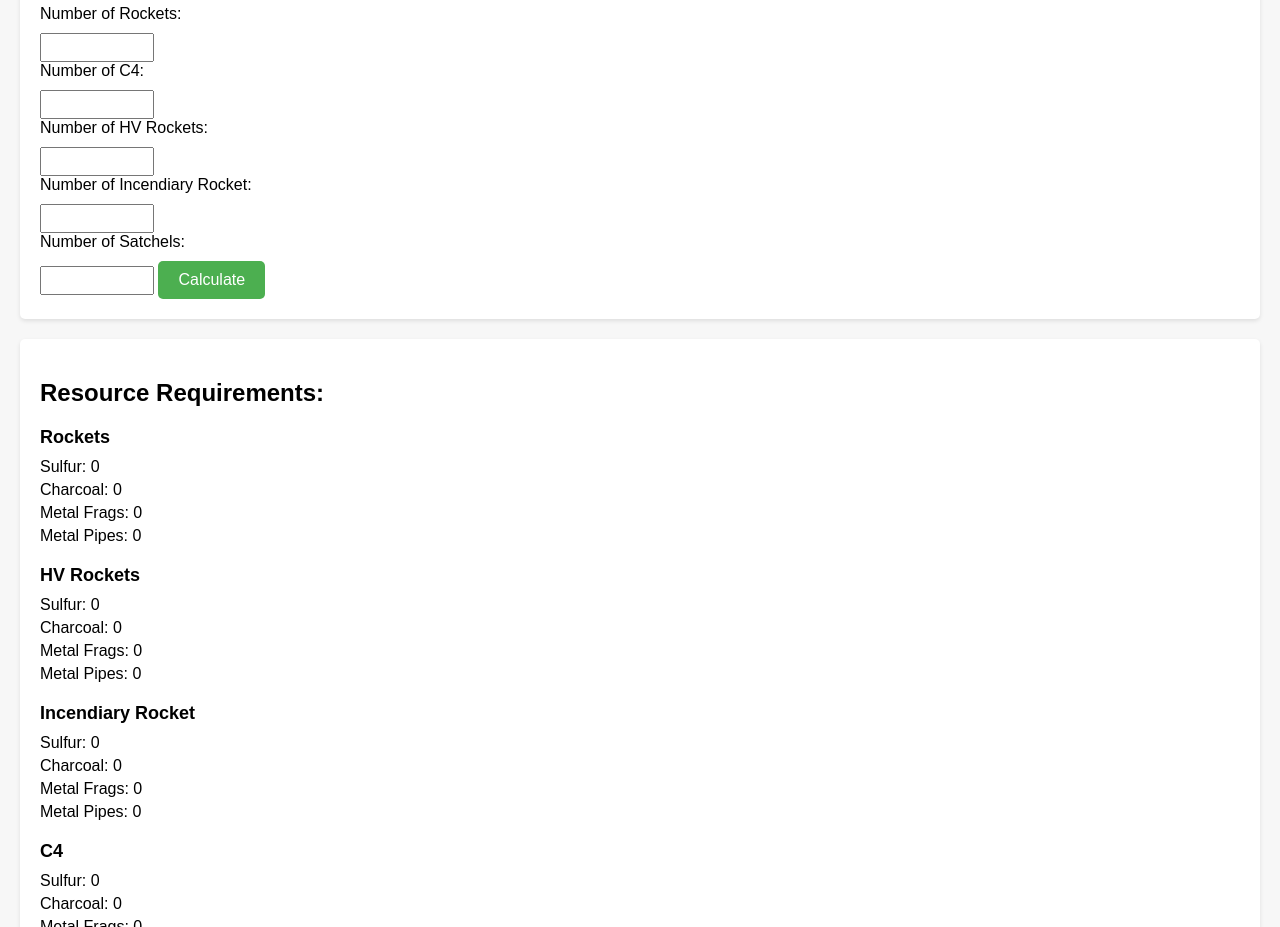
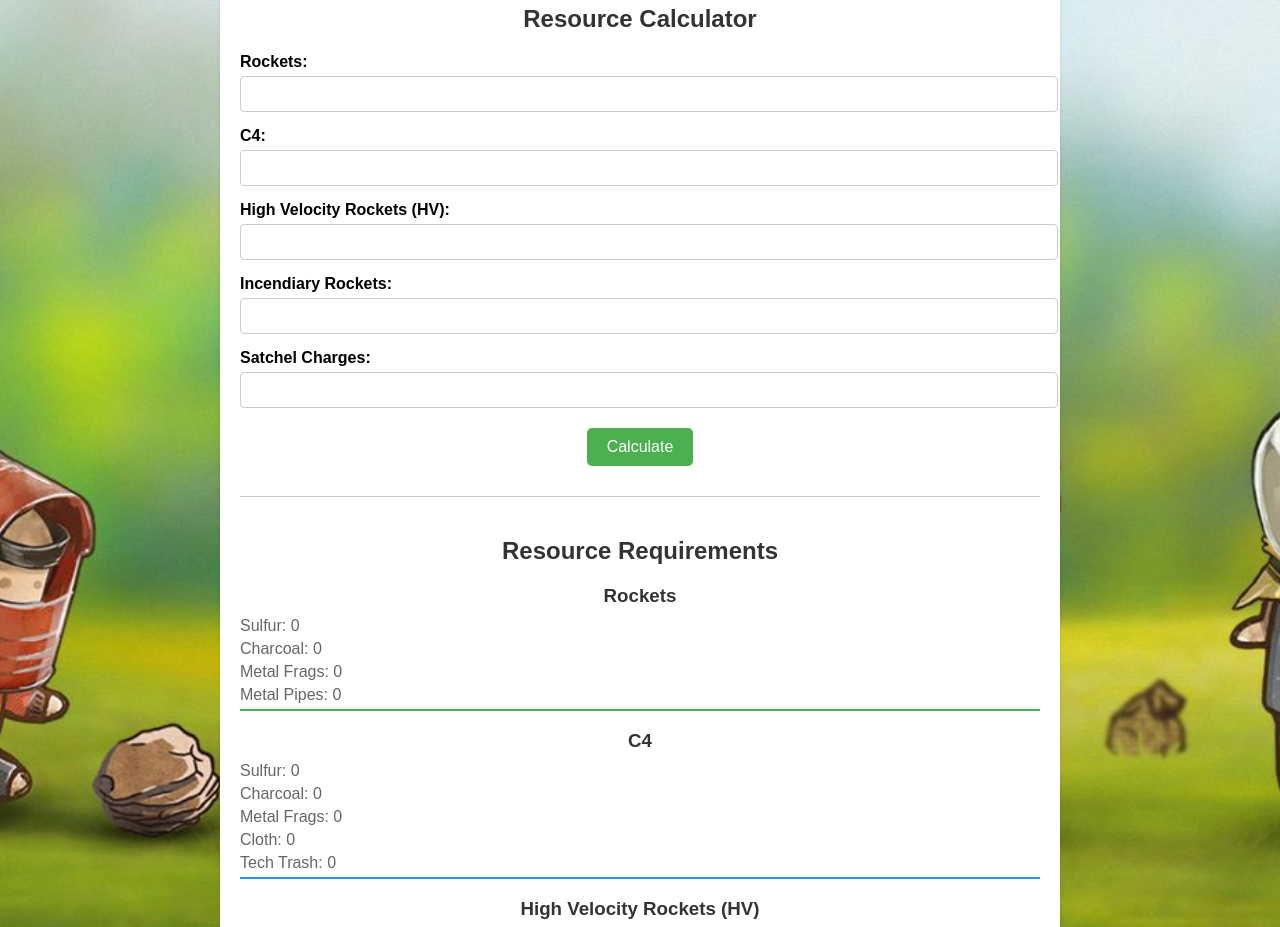
Before and after one commit to OfficialReverseLabs/rust-item-calculator, a plain HTML site: page HTML/index.html in a window 1280 px wide. Shown: the part 113-1040 px from the top of the page. Drawn offline with Linux system fonts and the light colour scheme.

Commit message:
make it look nicer

```diff
--- a/CSS/styles.css
+++ b/CSS/styles.css
@@ -3,32 +3,48 @@ body {
     background-color: #f7f7f7;
     margin: 0;
     padding: 20px;
+    background-image: url('../Resources/rust-background.jpg');
+    background-repeat: no-repeat;
+    background-size: cover;
+    background-position: center;
   }
 
-  h1 {
-    text-align: center;
-    margin-bottom: 20px;
-  }
-
-  #input-section {
+  .container {
+    max-width: 800px;
+    margin: 0 auto;
     background-color: #fff;
     padding: 20px;
     border-radius: 5px;
     box-shadow: 0 2px 4px rgba(0, 0, 0, 0.1);
-    margin-bottom: 20px;
   }
 
-  #input-section label {
-    display: block;
-    margin-bottom: 10px;
+  h1, h2, h3 {
+    text-align: center;
+    margin-bottom: 20px;
+    color: #333;
   }
 
-  #input-section input[type="number"] {
-    width: 100px;
-    padding: 5px;
+  .item {
+    margin-bottom: 15px;
   }
 
-  #input-section button {
+  label {
+    display: block;
+    margin-bottom: 5px;
+    font-weight: bold;
+  }
+
+  input[type="number"] {
+    width: 100%;
+    padding: 8px;
+    font-size: 16px;
+    border: 1px solid #ccc;
+    border-radius: 4px;
+  }
+
+  button {
+    display: block;
+    margin: 20px auto;
     padding: 10px 20px;
     background-color: #4caf50;
     color: #fff;
@@ -38,26 +54,43 @@ body {
     font-size: 16px;
   }
 
-  #input-section button:hover {
+  button:hover {
     background-color: #45a049;
   }
 
-  #output-section {
-    background-color: #fff;
-    padding: 20px;
-    border-radius: 5px;
-    box-shadow: 0 2px 4px rgba(0, 0, 0, 0.1);
-  }
-
   .resource-requirements {
-    margin-bottom: 20px;
+    margin-top: 30px;
+    padding-top: 20px;
+    border-top: 1px solid #ccc;
   }
 
   .resource-requirements h3 {
-    font-size: 18px;
     margin-bottom: 10px;
+    color: #333;
   }
 
   .resource-requirements p {
     margin: 5px 0;
+    color: #666;
   }
+
+  /* Colors for specific items */
+  #rockets-resources {
+    border-bottom: 2px solid #4caf50;
+  }
+
+  #c4-resources {
+    border-bottom: 2px solid #2196f3;
+  }
+
+  #hv-resources {
+    border-bottom: 2px solid #ff9800;
+  }
+
+  #flaming-resources {
+    border-bottom: 2px solid #f44336;
+  }
+
+  #satchel-resources {
+    border-bottom: 2px solid #9c27b0;
+  }
--- a/HTML/index.html
+++ b/HTML/index.html
@@ -1,59 +1,49 @@
 <!DOCTYPE html>
-<html>
+<html lang="en">
 <head>
-  <title>Rust Item Calculator</title>
-  <link rel="stylesheet" type="text/css" href="../CSS/styles.css">
+  <meta charset="UTF-8">
+  <meta name="viewport" content="width=device-width, initial-scale=1.0">
+  <title>Rust Calculator</title>
+  <link rel="stylesheet" href="../CSS/styles.css">
 </head>
 <body>
-  <h1>Rust Item Calculator</h1>
-
+  <div class="container">
+    <h1>Rust Calculator</h1>
     <div id="input-section">
-    <label for="rockets-input">Number of Rockets:</label>
+      <h2>Resource Calculator</h2>
+      <div class="item">
+        <label for="rockets-input">Rockets:</label>
         <input type="number" id="rockets-input" min="0">
-
-    <label for="c4-input">Number of C4:</label>
+      </div>
+      <div class="item">
+        <label for="c4-input">C4:</label>
         <input type="number" id="c4-input" min="0">
-
-    <label for="hv-input">Number of HV Rockets:</label>
+      </div>
+      <div class="item">
+        <label for="hv-input">High Velocity Rockets (HV):</label>
         <input type="number" id="hv-input" min="0">
-
-    <label for="flaming-input">Number of Incendiary Rocket:</label>
+      </div>
+      <div class="item">
+        <label for="flaming-input">Incendiary  Rockets:</label>
         <input type="number" id="flaming-input" min="0">
-
-    <label for="satchel-input">Number of Satchels:</label>
+      </div>
+      <div class="item">
+        <label for="satchel-input">Satchel Charges:</label>
         <input type="number" id="satchel-input" min="0">
-
+      </div>
       <button id="calculate-btn">Calculate</button>
     </div>
 
-  <div id="output-section">
-    <h2>Resource Requirements:</h2>
-
-    <div id="rockets-resources" class="resource-requirements">
+    <div id="output-section" class="resource-requirements">
+      <h2>Resource Requirements</h2>
+      <div id="rockets-resources">
         <h3>Rockets</h3>
         <p>Sulfur: <span id="rockets-sulfur-output">0</span></p>
         <p>Charcoal: <span id="rockets-charcoal-output">0</span></p>
         <p>Metal Frags: <span id="rockets-metal-frags-output">0</span></p>
         <p>Metal Pipes: <span id="rockets-metal-pipes-output">0</span></p>
       </div>
-
-    <div id="hv-resources" class="resource-requirements">
-      <h3>HV Rockets</h3>
-      <p>Sulfur: <span id="hv-sulfur-output">0</span></p>
-      <p>Charcoal: <span id="hv-charcoal-output">0</span></p>
-      <p>Metal Frags: <span id="hv-metal-frags-output">0</span></p>
-      <p>Metal Pipes: <span id="hv-metal-pipes-output">0</span></p>
-    </div>
-
-    <div id="flaming-resources" class="resource-requirements">
-      <h3>Incendiary Rocket</h3>
-      <p>Sulfur: <span id="flaming-sulfur-output">0</span></p>
-      <p>Charcoal: <span id="flaming-charcoal-output">0</span></p>
-      <p>Metal Frags: <span id="flaming-metal-frags-output">0</span></p>
-      <p>Metal Pipes: <span id="flaming-metal-pipes-output">0</span></p>
-    </div>
-
-    <div id="c4-resources" class="resource-requirements">
+      <div id="c4-resources">
         <h3>C4</h3>
         <p>Sulfur: <span id="c4-sulfur-output">0</span></p>
         <p>Charcoal: <span id="c4-charcoal-output">0</span></p>
@@ -61,9 +51,22 @@
         <p>Cloth: <span id="c4-cloth-output">0</span></p>
         <p>Tech Trash: <span id="c4-tech-trash-output">0</span></p>
       </div>
-
-    <div id="satchel-resources" class="resource-requirements">
-      <h3>Satchels</h3>
+      <div id="hv-resources">
+        <h3>High Velocity Rockets (HV)</h3>
+        <p>Sulfur: <span id="hv-sulfur-output">0</span></p>
+        <p>Charcoal: <span id="hv-charcoal-output">0</span></p>
+        <p>Metal Frags: <span id="hv-metal-frags-output">0</span></p>
+      </div>
+      <div id="flaming-resources">
+        <h3>Incendiary Rockets</h3>
+        <p>Sulfur: <span id="flaming-sulfur-output">0</span></p>
+        <p>Charcoal: <span id="flaming-charcoal-output">0</span></p>
+        <p>Metal Frags: <span id="flaming-metal-frags-output">0</span></p>
+        <p>Low Grade Fuel: <span id="flaming-low-grade-output">0</span></p>
+        <p>Metal Pipes: <span id="flaming-metal-pipes-output">0</span></p>
+      </div>
+      <div id="satchel-resources">
+        <h3>Satchel Charges</h3>
         <p>Sulfur: <span id="satchel-sulfur-output">0</span></p>
         <p>Charcoal: <span id="satchel-charcoal-output">0</span></p>
         <p>Metal Frags: <span id="satchel-metal-frags-output">0</span></p>
@@ -71,6 +74,7 @@
         <p>Rope: <span id="satchel-rope-output">0</span></p>
       </div>
     </div>
+  </div>
 
   <script src="../JS/script.js"></script>
 </body>
```
Also changed, not shown: Resources/rust-background.jpg (added). Lines whose indentation alone changed are shown as unchanged.
